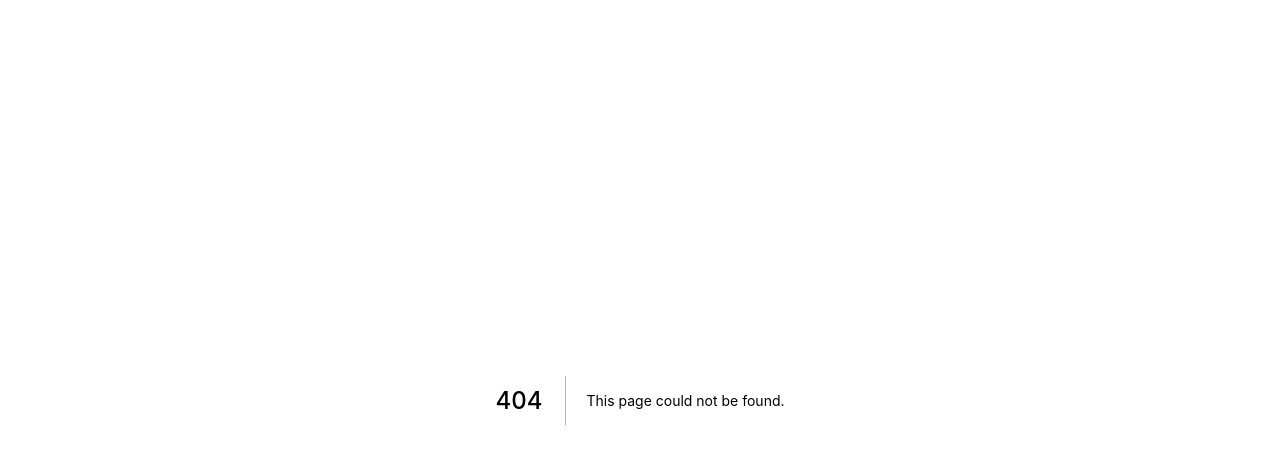
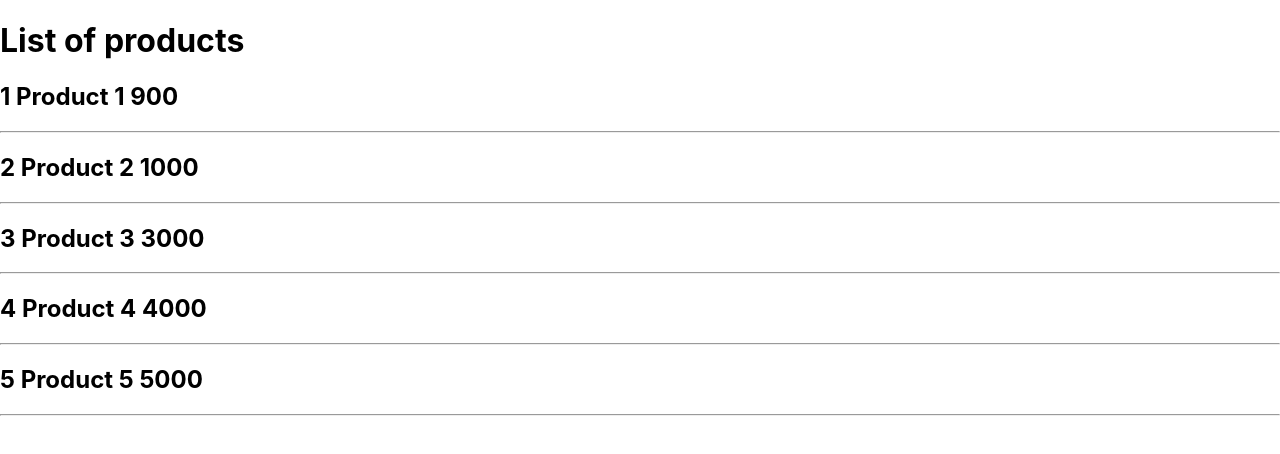
Before and after one commit to ThiagoPereiraSje/learn-nextjs, a Next.js app in the folder next-prerendering/static-gen-with-data-fetch/: page /products in a window 1280 px wide. Before the commit this address had no page. Shown: the top 454 px of the page. Built offline with nearby package versions, Linux system fonts and the light colour scheme; data requests are answered from the project's data file.

Commit message:
Issues we can solve with Incremental Static Generation - ISR

```diff
--- /dev/null
+++ b/next-prerendering/static-gen-with-data-fetch/db.json
@@ -0,0 +1,34 @@
+{
+  "products": [
+    {
+      "id": 1,
+      "title": "Product 1",
+      "price": 900,
+      "description": "Description 1"
+    },
+    {
+      "id": 2,
+      "title": "Product 2",
+      "price": 1000,
+      "description": "Description 2"
+    },
+    {
+      "id": 3,
+      "title": "Product 3",
+      "price": 3000,
+      "description": "Description 3"
+    },
+    {
+      "id": 4,
+      "title": "Product 4",
+      "price": 4000,
+      "description": "Description 4"
+    },
+    {
+      "id": 5,
+      "title": "Product 5",
+      "price": 5000,
+      "description": "Description 5"
+    }
+  ]
+}
--- a/next-prerendering/static-gen-with-data-fetch/package.json
+++ b/next-prerendering/static-gen-with-data-fetch/package.json
@@ -5,9 +5,11 @@
     "dev": "next dev",
     "build": "next build",
     "start": "next start",
-    "lint": "next lint"
+    "lint": "next lint",
+    "serve-json": "json-server --watch db.json --port 4000"
   },
   "dependencies": {
+    "json-server": "^0.17.0",
     "next": "12.0.4",
     "react": "17.0.2",
     "react-dom": "17.0.2"
--- /dev/null
+++ b/next-prerendering/static-gen-with-data-fetch/pages/products/index.jsx
@@ -0,0 +1,31 @@
+export async function getStaticProps() {
+  const response = await fetch(
+    "http://localhost:4000/products"
+  );
+
+  const data = await response.json();
+
+  // Send data inside the props
+  return {
+    props: {
+      products: data,
+    },
+  };
+}
+
+export default function ProductList({ products }) {
+  return (
+    <>
+      <h1>List of products</h1>
+
+      {products.map((p) => (
+        <div key={p.id}>
+          <h2>
+            {p.id} {p.title} {p.price}
+          </h2>
+          <hr />
+        </div>
+      ))}
+    </>
+  );
+}
```
Also changed, not shown: next-prerendering/static-gen-with-data-fetch/pages/products/[productId].jsx (added, +43 -0 lines), 1 other file (tests, documents, lock files or other folders).
